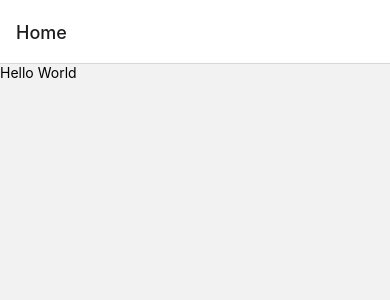
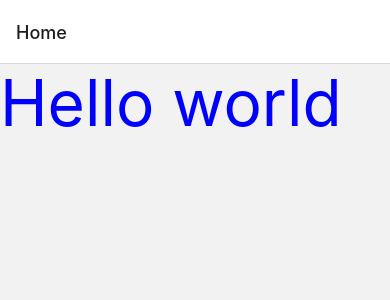
Before and after one commit to joeldmyers/react-native-2024, a React Native app: screen /Home in a window 390 px wide. Shown: the top 300 px of the page. Built offline with nearby package versions, Linux system fonts and the light colour scheme.

Commit message:
style tweaks and readme update

```diff
--- a/screens/Home/index.tsx
+++ b/screens/Home/index.tsx
@@ -1,14 +1,21 @@
-import { View, Text, TouchableOpacity } from "react-native";
+import { View, Text, TouchableOpacity, StyleSheet } from "react-native";
 import { Props } from "./types";
 
 const Home = ({ navigation }: Props) => {
   return (
     <View>
       <TouchableOpacity onPress={() => navigation.navigate("ColorPalette")}>
-        <Text>Hello World</Text>
+        <Text style={styles.headerText}>Hello world</Text>
       </TouchableOpacity>
     </View>
   );
 };
 
+const styles = StyleSheet.create({
+  headerText: {
+    fontSize: 64,
+    color: "blue",
+  },
+});
+
 export default Home;
```
Also changed, not shown: 1 other file (tests, documents, lock files or other folders).
